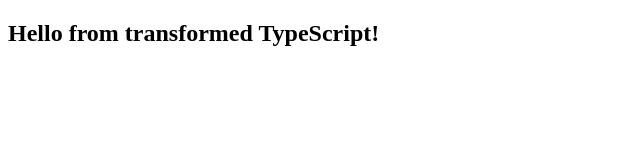
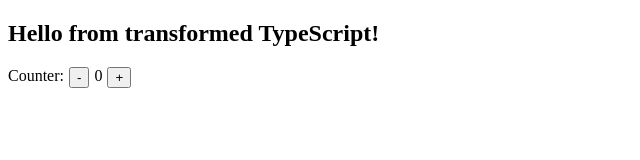
Before and after one commit to dgp1130/ts-transformer-extension, a website with bundled scripts: page src/site/index.html in a window 1280 px wide. Shown: the whole page, without its empty margins (0-640 px from the left). Built offline with nearby package versions, Linux system fonts and the light colour scheme.

Commit message:
Adds a counter implemented as a native web component.

```diff
--- /dev/null
+++ b/src/site/counter.ts
@@ -0,0 +1,47 @@
+/** A counter implemented as a native web component. */
+export class MyCounter extends HTMLElement {
+    private count = 0;
+    private label!: HTMLSpanElement;
+    private decrementBtn!: HTMLButtonElement;
+    private incrementBtn!: HTMLButtonElement;
+
+    constructor() {
+        super();
+
+        const title = document.createElement('span');
+        title.textContent = 'Counter: ';
+
+        this.label = document.createElement('span');
+        this.label.textContent = this.count.toString();
+
+        this.decrementBtn = document.createElement('button');
+        this.decrementBtn.textContent = '-';
+
+        this.incrementBtn = document.createElement('button');
+        this.incrementBtn.textContent = '+';
+
+        this.append(title, this.decrementBtn, this.label, this.incrementBtn);
+    }
+
+    public connectedCallback(): void {
+        this.decrementBtn.addEventListener('click', this.decrement);
+        this.incrementBtn.addEventListener('click', this.increment);
+    }
+
+    public disconnectedCallback(): void {
+        this.decrementBtn.removeEventListener('click', this.decrement);
+        this.incrementBtn.removeEventListener('click', this.increment);
+    }
+
+    private decrement = (() => {
+        this.count--;
+        this.label.textContent = this.count.toString();
+    }).bind(this);
+
+    private increment = (() => {
+        this.count++;
+        this.label.textContent = this.count.toString();
+    }).bind(this);
+}
+
+customElements.define('my-counter', MyCounter);
--- a/src/site/index.html
+++ b/src/site/index.html
@@ -3,10 +3,19 @@
     <head>
         <title>Example</title>
         <meta charset="utf8">
+
+        <style>
+            my-counter {
+                display: flex;
+                gap: 5px;
+            }
+        </style>
     </head>
     <body>
         <h2>Hello from...</h2>
 
+        <my-counter></my-counter>
+
         <script src="/index.ts" type="module"></script>
     </body>
 </html>
--- a/src/site/index.ts
+++ b/src/site/index.ts
@@ -1,3 +1,4 @@
+import './counter.js';
 import { updateLabel } from './label.js';
 
 updateLabel();
```
